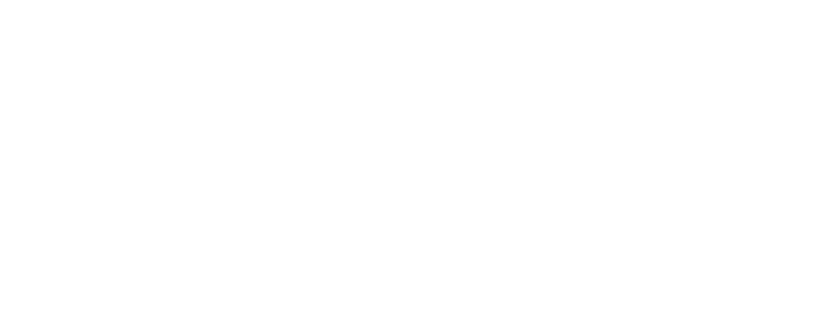
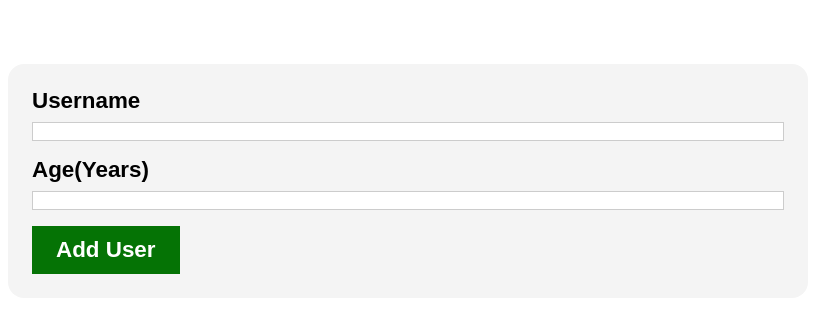
Before and after one commit to devBayo/react-complete-guide, a React (Create React App) app: page / in a window 1280 px wide. Shown: the top 312 px of the page, without its empty margins (232-1047 px from the left). Built offline with nearby package versions, Linux system fonts and the light colour scheme.

Commit message:
created form component

```diff
--- a/src/App.js
+++ b/src/App.js
@@ -1,10 +1,11 @@
 import React from 'react';
 
+import Form from './components/Form/Form';
 
 function App() {
   return (
     <div>
-
+      <Form />
     </div>
   );
 }
```
